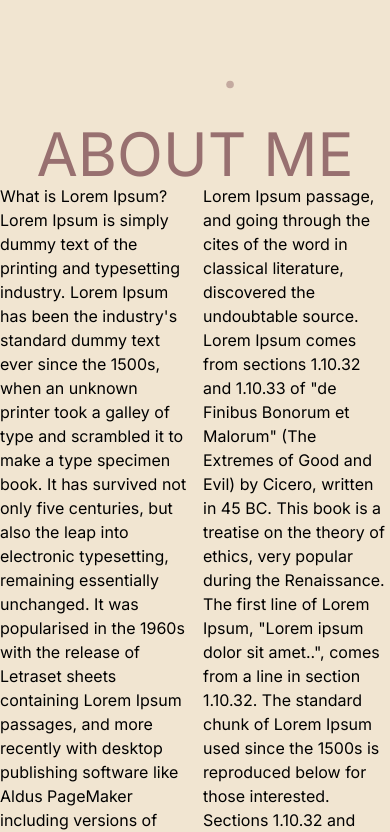
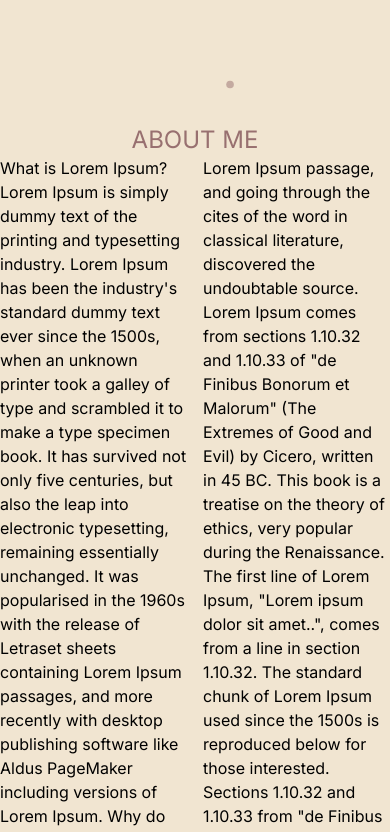
Before and after one commit to Shyflowerrs/Website, a Next.js app in the folder portfolio/: page / in a window 390 px wide. Shown: the part 720-1552 px from the top of the page. Built offline with nearby package versions, Linux system fonts and the light colour scheme.

Commit message:
fixed background issue in about section
was going over the background, ended up removing h-screen

```diff
--- a/portfolio/src/app/page.tsx
+++ b/portfolio/src/app/page.tsx
@@ -15,8 +15,9 @@ export default function Home() {
       </p>
 
     </header>
-    <div className="bg-mainBG h-screen z-2" id="about">
-      <h1 className="text-bold text-6xl  text-center">ABOUT ME</h1>
+
+    <div className="bg-mainBG " id="about">
+      <h1 className="text-bold  text-2xl sm:text-5xl lg:text-6xl text-center">ABOUT ME</h1>
     <div className="container mx-auto columns-2">
   <p>
   What is Lorem Ipsum?
```
